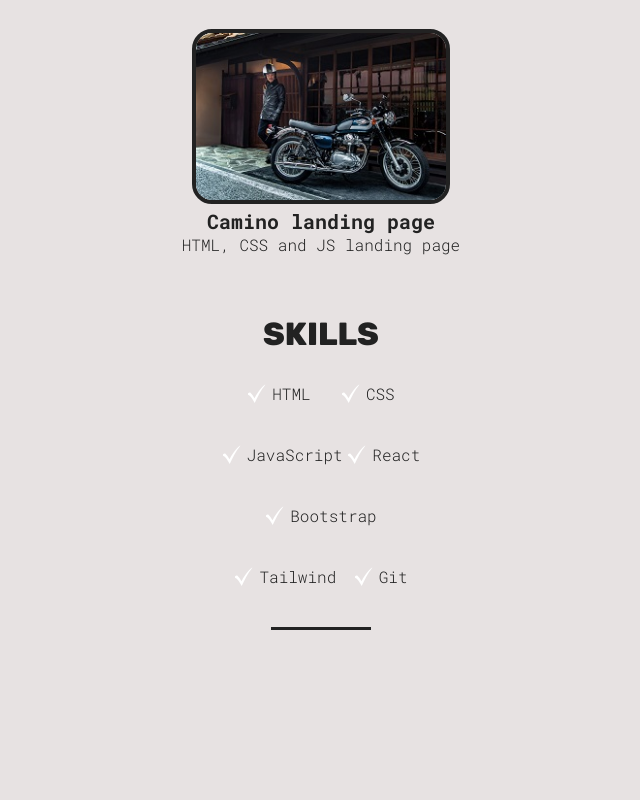
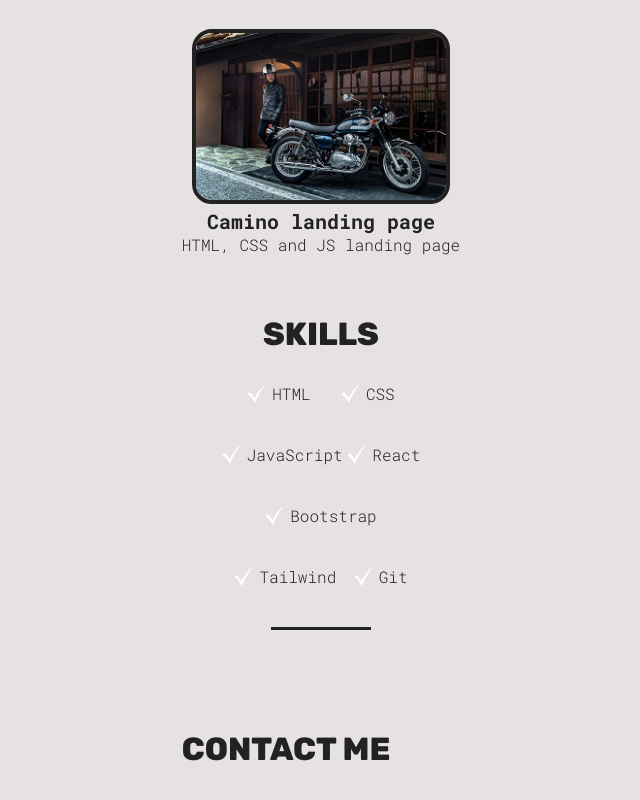
Before and after one commit to Uyarra73/Alberto-Rosell-portfolio, a React (Vite) app: page / in a window 1280 px wide. Shown: the part 899-1699 px from the top of the page, without its empty margins (319-959 px from the left). Before the commit the page ends 1629 px from the top, so only its background shows below. Built offline with nearby package versions, Linux system fonts and the light colour scheme.

Commit message:
Contact section started

```diff
--- a/src/App.jsx
+++ b/src/App.jsx
@@ -1,5 +1,6 @@
 
 import './App.css'
+import Contact from './sections/Contact/Contact'
 import Hero from './sections/Hero/Hero'
 import Project from './sections/Projects/Project'
 import Skills from './sections/Skills/Skills'
@@ -13,6 +14,7 @@ function App() {
       <Hero/>
       <Project/>
       <Skills/>
+      <Contact/>
     </>
   )
 }
--- /dev/null
+++ b/src/sections/Contact/Contact.jsx
@@ -0,0 +1,13 @@
+import styles from './ContactStyles.module.css'
+
+const Contact = () => {
+  return (
+    <section id='contact' className={styles.container}>
+        <h1 className='sectionTitle'>Contact me</h1>
+
+
+    </section>
+  );
+}
+
+export default Contact;
```
Also changed, not shown: src/sections/Contact/ContactStyles.module.css (added).
